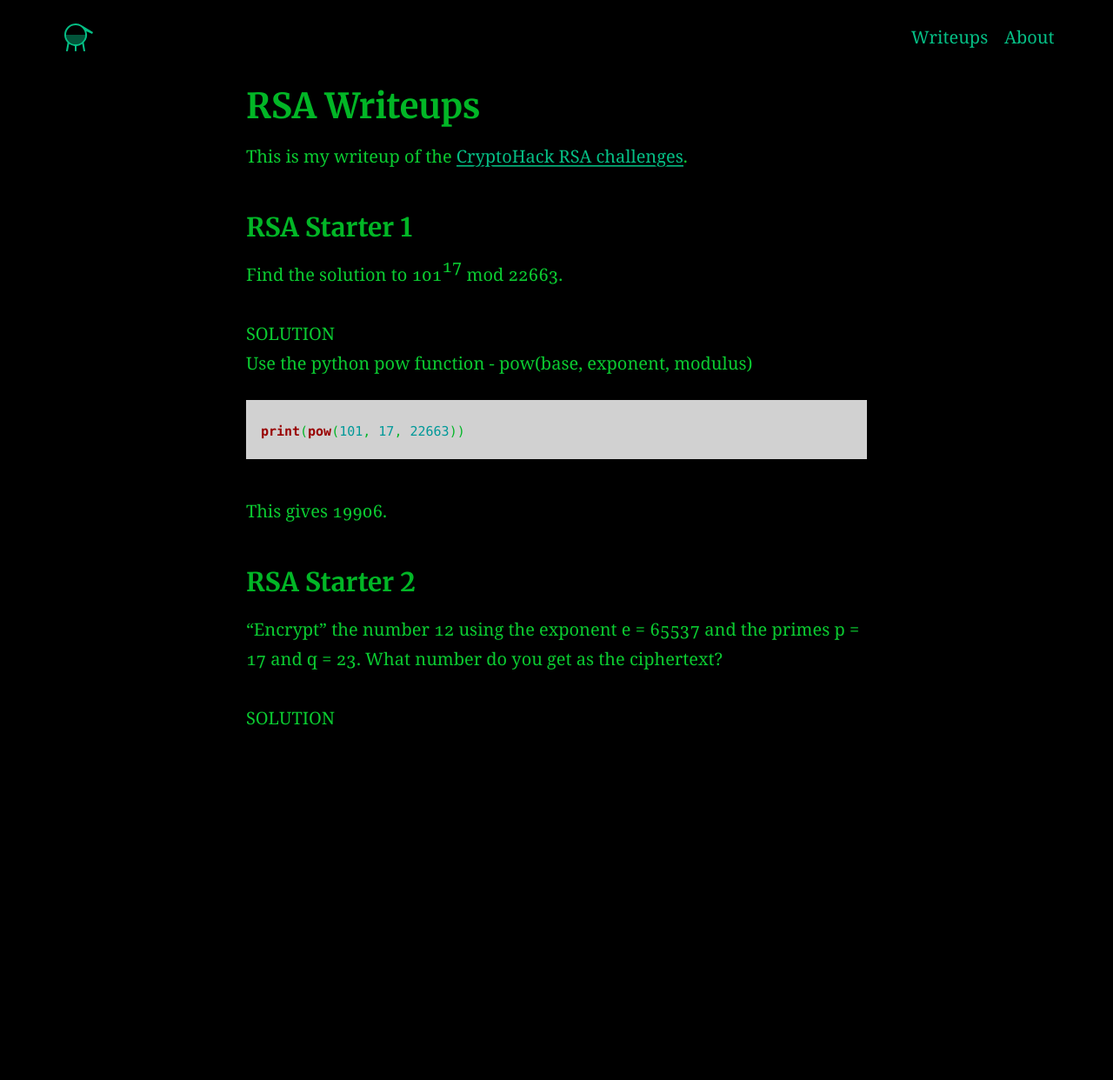
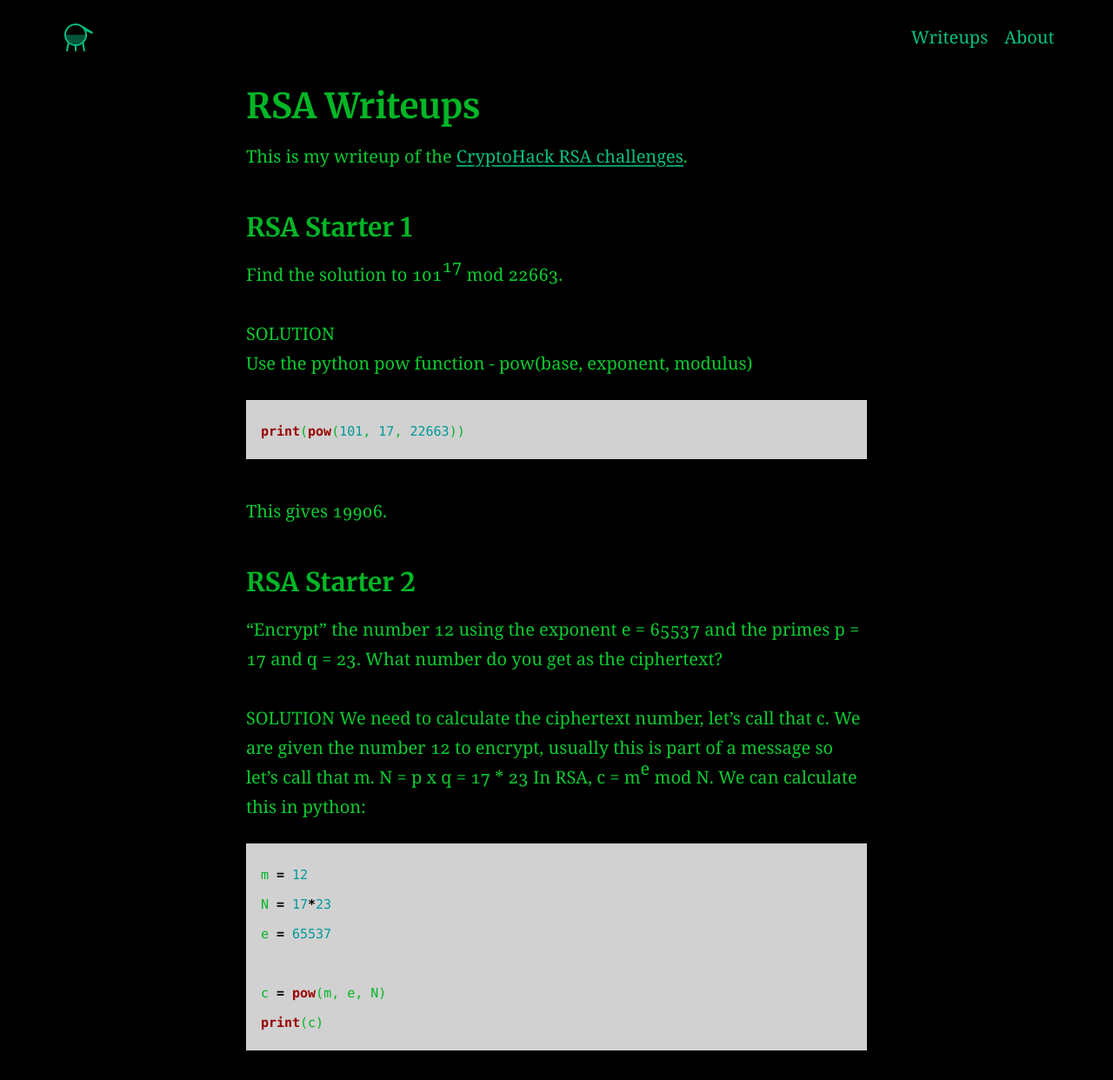
Before and after one commit to AC01010/Connor-McCartney.github.io, a Jekyll site: the page built from _posts/2021-01-12-CryptohackRSA.md, in a window 1280 px wide. Shown: the whole page at 87% size. Built offline with Jekyll 4.4.1, drawn with Linux system fonts in a browser that asks for light colours; before the commit the page ends 900 px from its top, so only the background shows below that.

Commit message:
Update 2021-01-12-CryptohackRSA.md

````diff
--- a/_posts/2021-01-12-CryptohackRSA.md
+++ b/_posts/2021-01-12-CryptohackRSA.md
@@ -27,3 +27,16 @@ This gives 19906.
 
 
 SOLUTION
+We need to calculate the ciphertext number, let's call that c.
+We are given the number 12 to encrypt, usually this is part of a message so let's call that m.
+N = p x q = 17 * 23
+In RSA, c = m<sup>e</sup> mod N.
+We can calculate this in python:
+```python
+m = 12
+N = 17*23
+e = 65537
+
+c = pow(m, e, N)
+print(c)
+```
````
